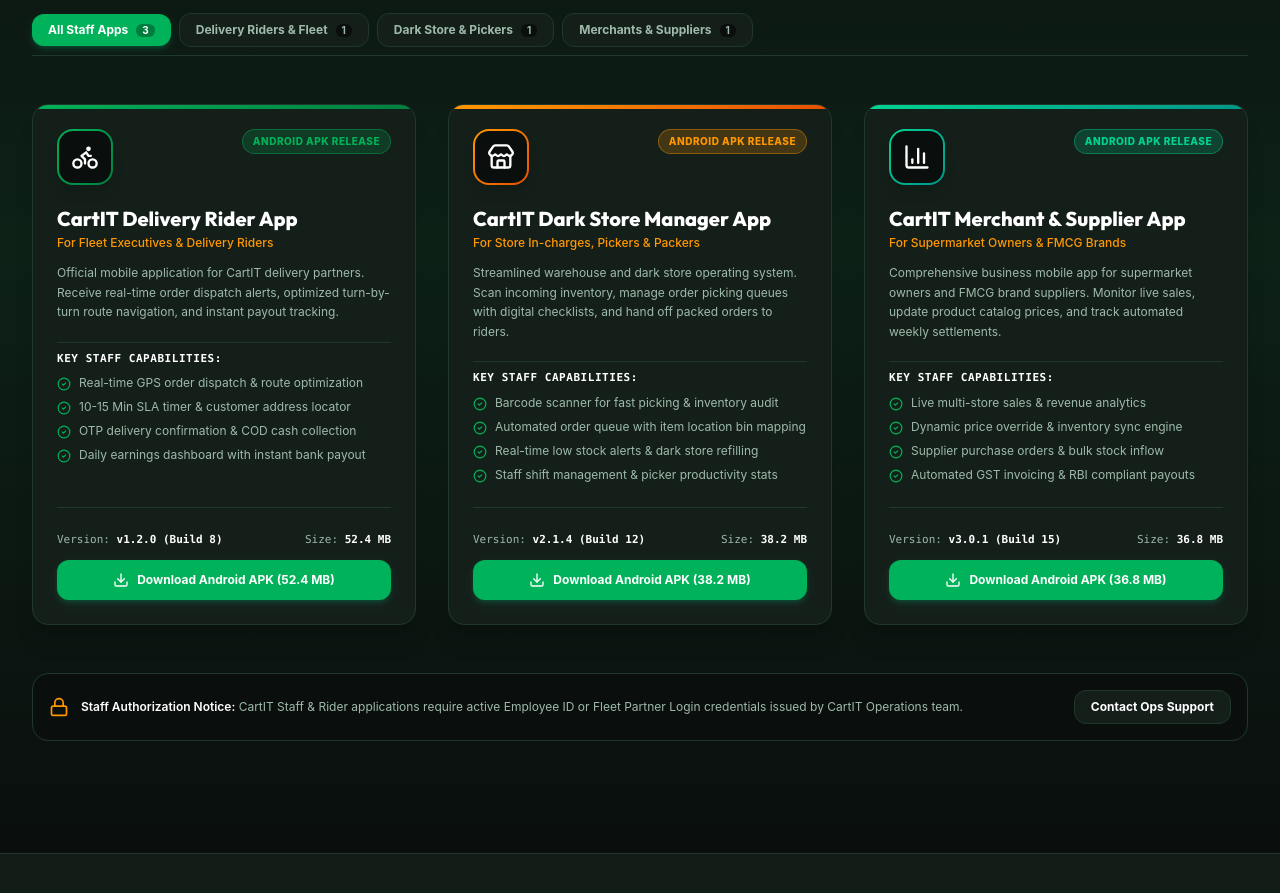
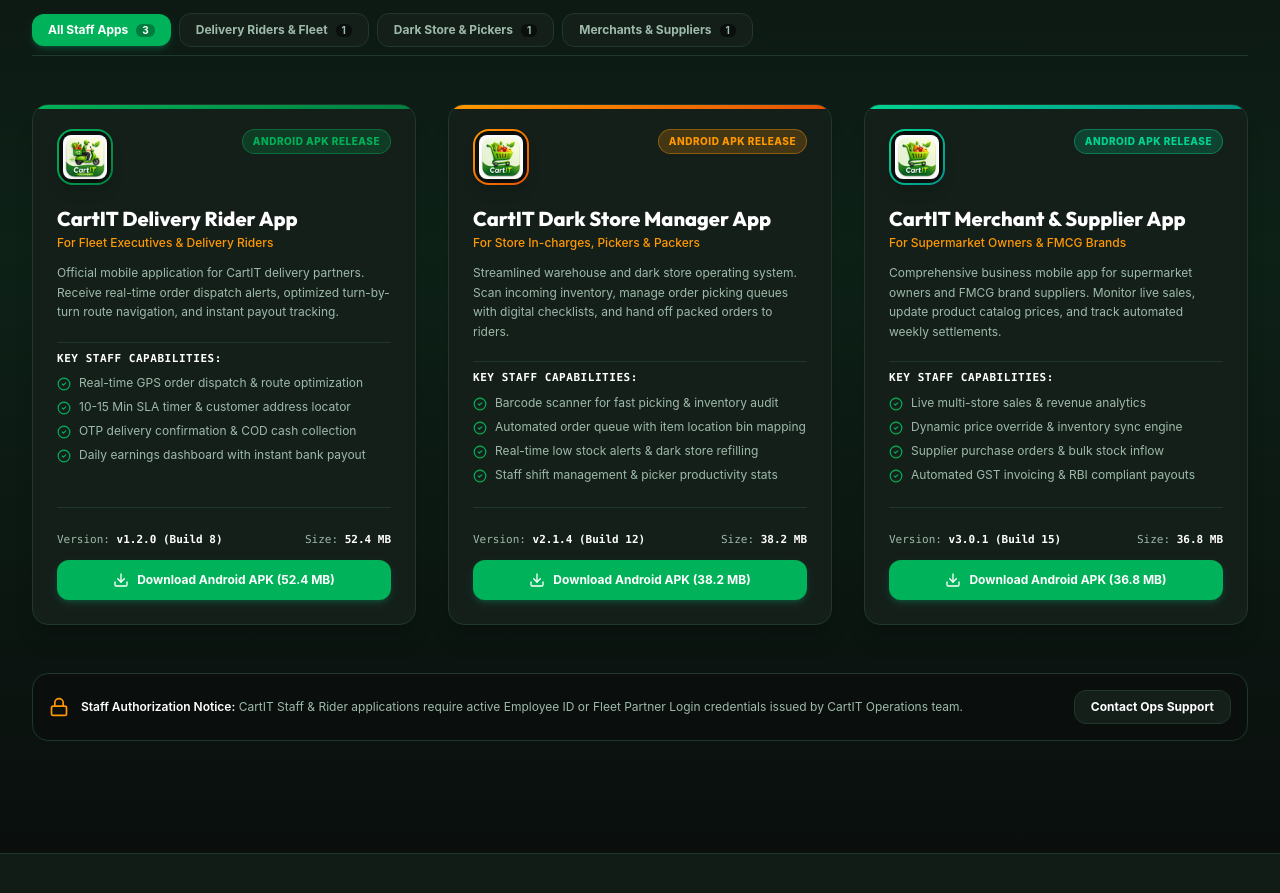
Before and after one commit to dineshnaikg2003/cartit-website, a React (Vite) app: page / in a window 1280 px wide. Shown: the part 6860-7753 px from the top of the page. Built offline with nearby package versions, Linux system fonts and the light colour scheme; no server answers.

Commit message:
Use corresponding real app icons for each staff app card

```diff
--- a/src/components/StaffPortalSection.tsx
+++ b/src/components/StaffPortalSection.tsx
@@ -32,6 +32,7 @@
       title: 'CartIT Delivery Rider App',
       subtitle: 'For Fleet Executives & Delivery Riders',
       icon: Bike,
+      appIconUrl: '/delivery_app_icon.png',
       accentColor: 'from-[#00B259] to-[#008040]',
       badgeColor: 'bg-[#00B259]/20 text-[#00B259] border-[#00B259]/40',
       status: 'ANDROID APK RELEASE',
@@ -53,6 +54,7 @@
       title: 'CartIT Dark Store Manager App',
       subtitle: 'For Store In-charges, Pickers & Packers',
       icon: Store,
+      appIconUrl: '/app_logo.png',
       accentColor: 'from-[#FF9800] to-[#E65100]',
       badgeColor: 'bg-[#FF9800]/20 text-[#FF9800] border-[#FF9800]/40',
       status: 'ANDROID APK RELEASE',
@@ -74,6 +76,7 @@
       title: 'CartIT Merchant & Supplier App',
       subtitle: 'For Supermarket Owners & FMCG Brands',
       icon: BarChart3,
+      appIconUrl: '/app_logo.png',
       accentColor: 'from-emerald-400 to-teal-600',
       badgeColor: 'bg-emerald-400/20 text-emerald-400 border-emerald-400/40',
       status: 'ANDROID APK RELEASE',
@@ -177,9 +180,9 @@
                 <div className="space-y-5">
                   {/* Top Bar */}
                   <div className="flex items-start justify-between">
-                    <div className={`w-14 h-14 rounded-2xl bg-gradient-to-br ${app.accentColor} p-0.5 shadow-lg flex items-center justify-center text-white`}>
-                      <div className="w-full h-full bg-[#0A0F0D] rounded-[14px] flex items-center justify-center">
-                        <IconComp className="w-7 h-7 text-white" />
+                    <div className={`w-14 h-14 rounded-2xl bg-gradient-to-br ${app.accentColor} p-0.5 shadow-lg flex items-center justify-center text-white shrink-0`}>
+                      <div className="w-full h-full bg-[#0A0F0D] rounded-[14px] flex items-center justify-center overflow-hidden p-1">
+                        <img src={app.appIconUrl} alt={`${app.title} Icon`} className="w-full h-full object-cover rounded-lg" />
                       </div>
                     </div>
 
```
Also changed, not shown: public/delivery_app_icon.png (added).
